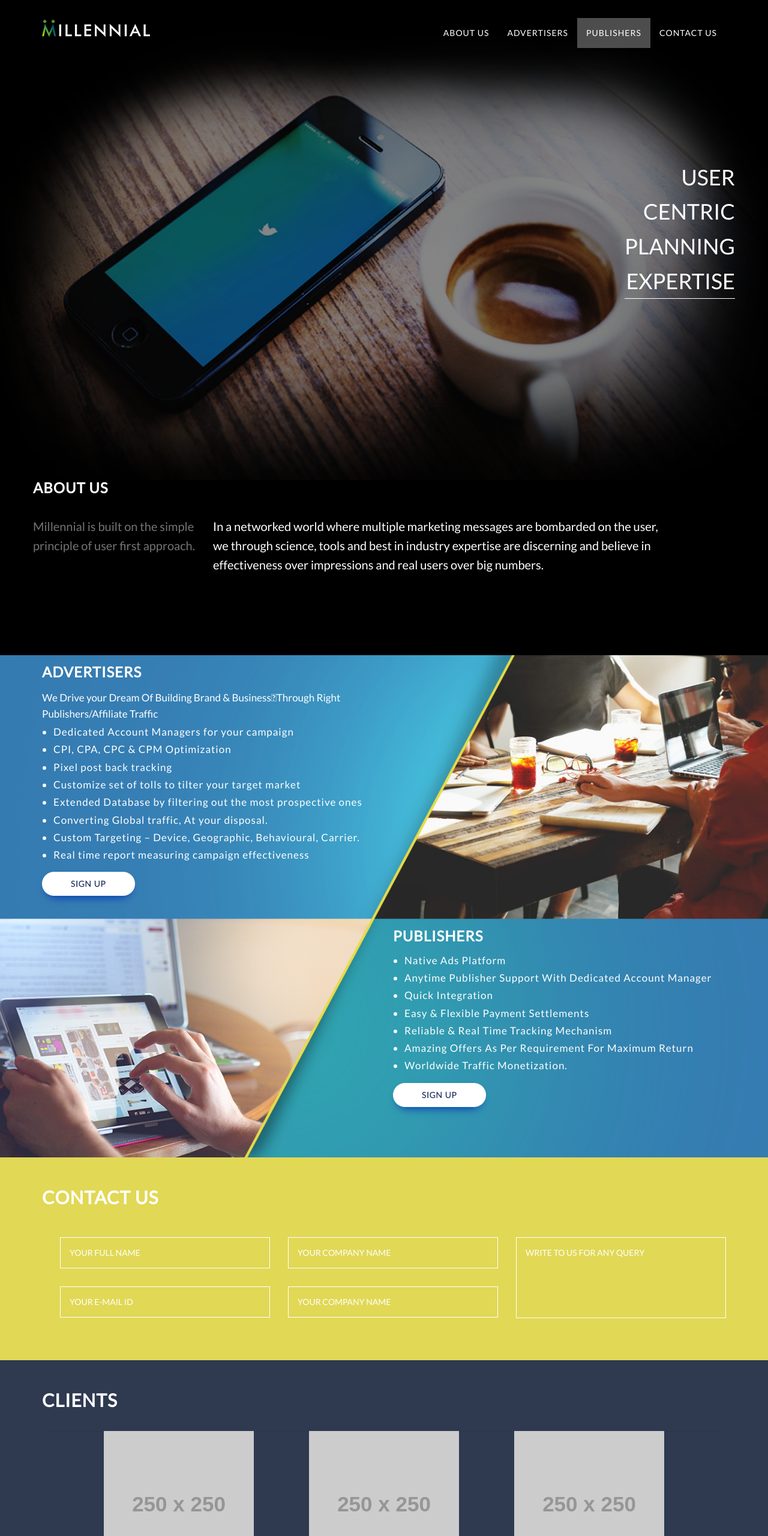
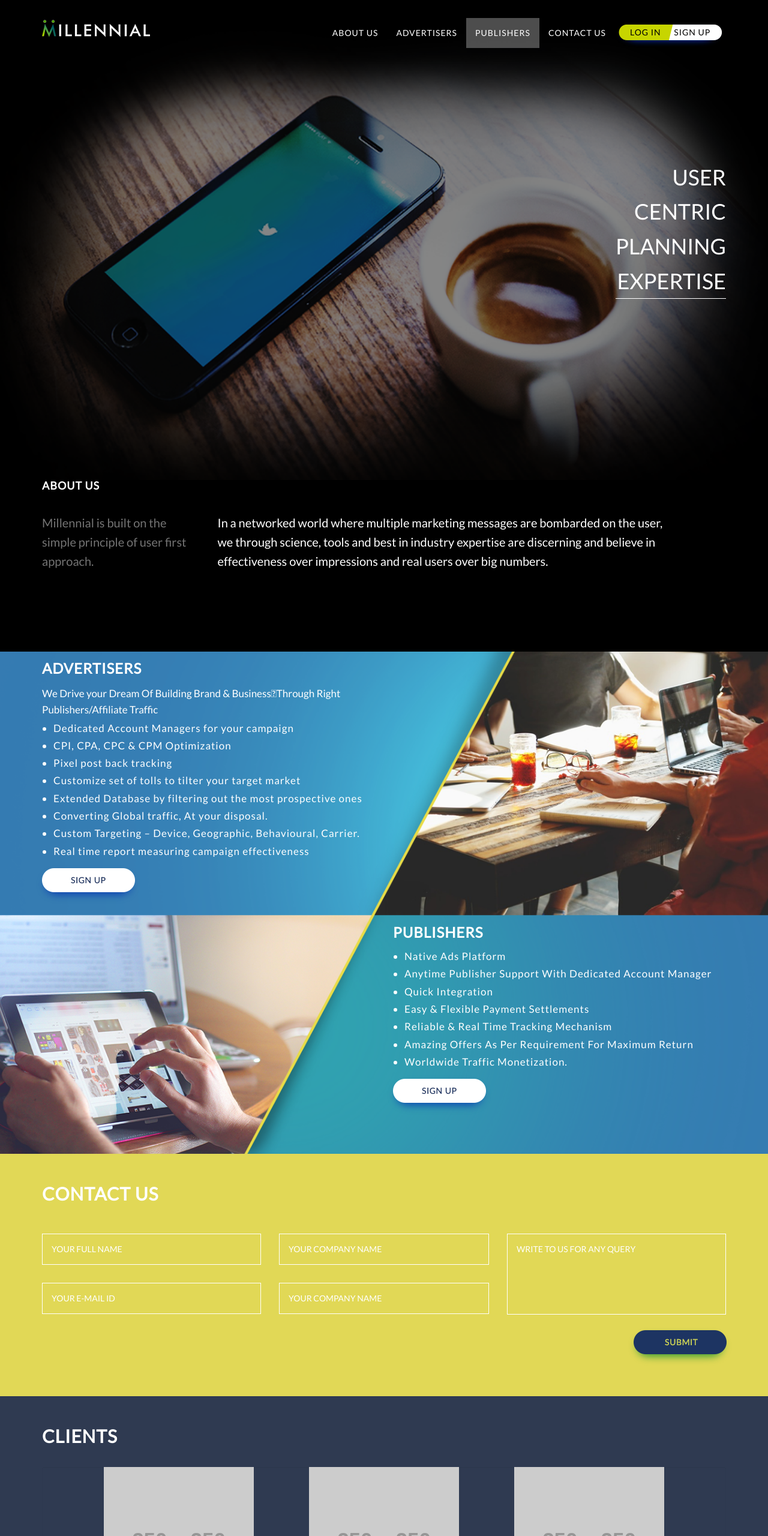
Before and after one commit to appstallions/millennial, a plain HTML site: page htdocs/index.html in a window 1280 px wide. Shown: the top 2560 px of the page at 60% size. Drawn offline with Linux system fonts and the light colour scheme; some packages are replaced by stand-ins of ours; placeholder pictures from the web are drawn by us.

Commit message:
Updated css and js.

```diff
--- a/htdocs/css/style.css
+++ b/htdocs/css/style.css
@@ -1,3 +1,31 @@
+.navbar .login-signup-buttons-wrapper{
+    background: url('../img/login_bg.png');
+    width: 185px;
+    height: 43px;
+    margin-top: 7px;
+}
+
+.navbar.navbar-custom .nav li .login-signup-buttons-wrapper div{
+    width: 49%;
+    display: inline-block
+}
+
+.navbar.navbar-custom .nav li .login-signup-buttons-wrapper a.login-btn {
+    position: relative;
+    display: block;
+    padding: 3px 8px 3px 18px;
+    margin: 4px 0 0 7px;
+    color: #000;
+}
+
+.navbar.navbar-custom .nav li .login-signup-buttons-wrapper a.signup-btn {
+    margin: 0px 0 0 0;
+    position: relative;
+    display: block;
+    color: #000;
+    padding: 4px 0 4px 4px;
+}
+
 #contact-us{
     background-color: #e1d856;
     padding: 50px 0;
@@ -24,7 +52,7 @@
 #contact-us input, #contact-us textarea {
     border: 1px solid #fff;
     width: 100%;
-    margin: 15px;
+    margin: 15px 0px 15px 0;
     padding: 15px;
     background: none;
     color: #fff;
@@ -33,6 +61,51 @@
 #contact-us textarea {
     height: 135px;
     resize: none;
+}
+
+#contact-us a.submit{
+    background-image: url('../img/submit_button.png');
+    width: 174px;
+    height: 66px;
+    display: block;
+    float: right;
+    margin-right: -10px;
+}
+
+#contact-us .row .col-lg-4:first-child{
+    padding-left: 0px;
+}
+
+#contact-us .row .col-lg-4:last-child{
+    padding-right: 0px;
+}
+
+@media(max-width:1199px) {
+    #contact-us .row .col-lg-4:first-child{
+        padding-left: 15px;
+    }
+
+    #contact-us .row .col-lg-4:last-child{
+        padding-right: 15px;
+    }
+
+    #contact-us a.submit {
+        margin-right: 7px;
+    }
+}
+
+@media(max-width:767px) {
+    #contact-us .row .col-lg-4:first-child{
+        padding-left: 15px;
+    }
+
+    #contact-us .row .col-lg-4:last-child{
+        padding-right: 15px;
+    }
+
+    #contact-us a.submit {
+        margin-right: 7px;
+    }
 }
 
 #clients {
--- a/htdocs/index.html
+++ b/htdocs/index.html
@@ -64,6 +64,12 @@
                 <li>
                     <a class="page-scroll" href="#contact1">CONTACT US</a>
                 </li>
+                <li>
+                    <div class="login-signup-buttons-wrapper">
+                        <div><a class="login-btn" href="https://millennialdigital.hasoffers.com/" target="_blank">LOG IN</a></div>
+                        <div><a class="signup-btn" href="https://millennialdigital.hasoffers.com/" target="_blank">SIGN UP</a></div>
+                    </div>
+                </li>
             </ul>
         </div>
         <!-- /.navbar-collapse -->
@@ -75,7 +81,7 @@
 <header class="intro">
     <div class="intro-body">
         <div class="container">
-                <div class="row">
+
             <div class="header-text-ovelay">
                 <p class="intro-text">USER
                     </br>CENTRIC
@@ -83,22 +89,22 @@
                     </br>EXPERTISE
                 </p>
             </div>
-                </div>
+
         </div>
     </div>
 </header>
 
 <!-- About Section -->
 <section id="about" class="container about-us content-section text-center">
-        <div class="row">
-            <div class="col-xs-11"><h3>About Us</h3></div>
+
+    <div class="col-xs-11"><h4>About Us</h4></div>
     <div class="col-xs-3 about-info-color">
         <p>Millennial is built on the simple principle of user first approach.</p>
     </div>
     <div class="col-xs-8">
         <p>In a networked world where multiple marketing messages are bombarded on the user, we through science, tools and best in industry expertise are discerning and believe in effectiveness over impressions and real users over big numbers.</p>
     </div>
-        </div>
+
 </section>
 
 <!-- Advertisers  Section -->
@@ -148,28 +154,33 @@
 
 <!-- Contact Us -->
 <section id="contact-us">
-        <div class="row container">
+    <div class="container">
         <h2>Contact Us</h2>
+        <div class="row">
             <div class="col-lg-4">
-                <div class="row">
+                <div>
                     <input type="text" placeholder="YOUR FULL NAME" />
                 </div>
-                <div class="row">
+                <div>
                     <input type="text" placeholder="YOUR E-MAIL ID" />
                 </div>
             </div>
             <div class="col-lg-4">
-                <div class="row">
+                <div>
                     <input type="text" placeholder="YOUR COMPANY NAME" />
                 </div>
-                <div class="row">
+                <div>
                     <input type="text" placeholder="YOUR COMPANY NAME" />
                 </div>
             </div>
             <div class="col-lg-4">
-                <div class="row">
+                <div>
                     <textarea placeholder="WRITE TO US FOR ANY QUERY" ></textarea>
                 </div>
+            </div>
+        </div>
+        <div class="row">
+            <a href="#" class="submit">&nbsp</a>
         </div>
     </div>
 </section>
--- a/htdocs/js/grayscale.js
+++ b/htdocs/js/grayscale.js
@@ -21,7 +21,7 @@ $(function() {
     $('a.page-scroll').bind('click', function(event) {
         var $anchor = $(this);
         $('html, body').stop().animate({
-            scrollTop: $($anchor.attr('href')).offset().top
+            scrollTop: $($anchor.attr('href')).offset().top - 55
         }, 1500, 'easeInOutExpo');
         event.preventDefault();
     });
```
Lines whose indentation alone changed are shown as unchanged.
